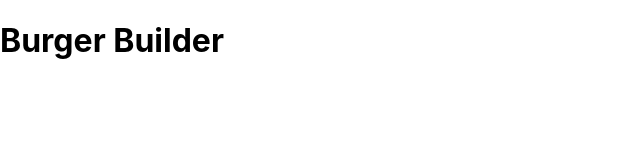
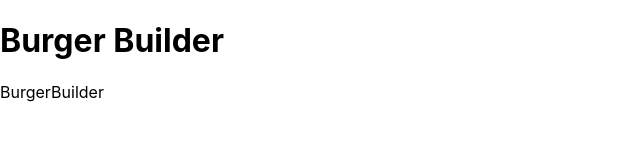
Before and after one commit to mariofink/react-burger-builder, a React (Create React App) app: page / in a window 1280 px wide. Shown: the top 160 px of the page, without its empty margins (0-640 px from the left). Built offline with nearby package versions, Linux system fonts and the light colour scheme.

Commit message:
add layout and burgerbuilder stubs

```diff
--- a/src/App.js
+++ b/src/App.js
@@ -1,12 +1,9 @@
 import React, { Component } from "react";
+import Layout from "./components/Layout/Layout";
 
 class App extends Component {
   render() {
-    return (
-      <div>
-        <h1>Burger Builder</h1>
-      </div>
-    );
+    return <Layout />;
   }
 }
 
--- /dev/null
+++ b/src/components/Layout/Layout.js
@@ -0,0 +1,13 @@
+import React from "react";
+import BurgerBuilder from "../../containers/BurgerBuilder/BurgerBuilder";
+
+export default () => (
+  <div>
+    <header>
+      <h1>Burger Builder</h1>
+    </header>
+    <main>
+      <BurgerBuilder />
+    </main>
+  </div>
+);
--- /dev/null
+++ b/src/containers/BurgerBuilder/BurgerBuilder.js
@@ -0,0 +1,10 @@
+import React, { Component } from "react";
+
+export default class BurgerBuilder extends Component {
+  constructor() {
+    super();
+  }
+  render() {
+    return <div>BurgerBuilder</div>;
+  }
+}
```
